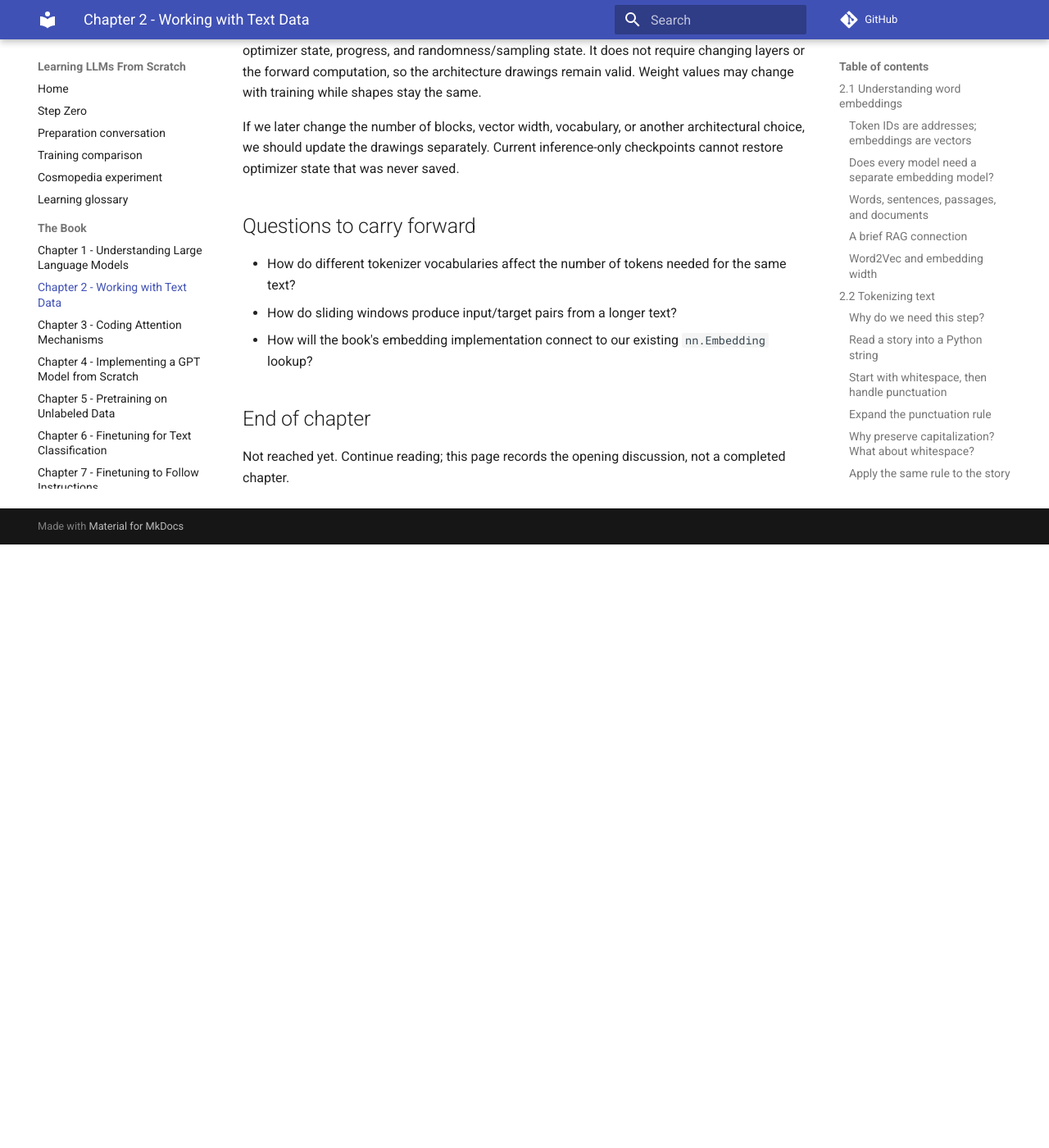
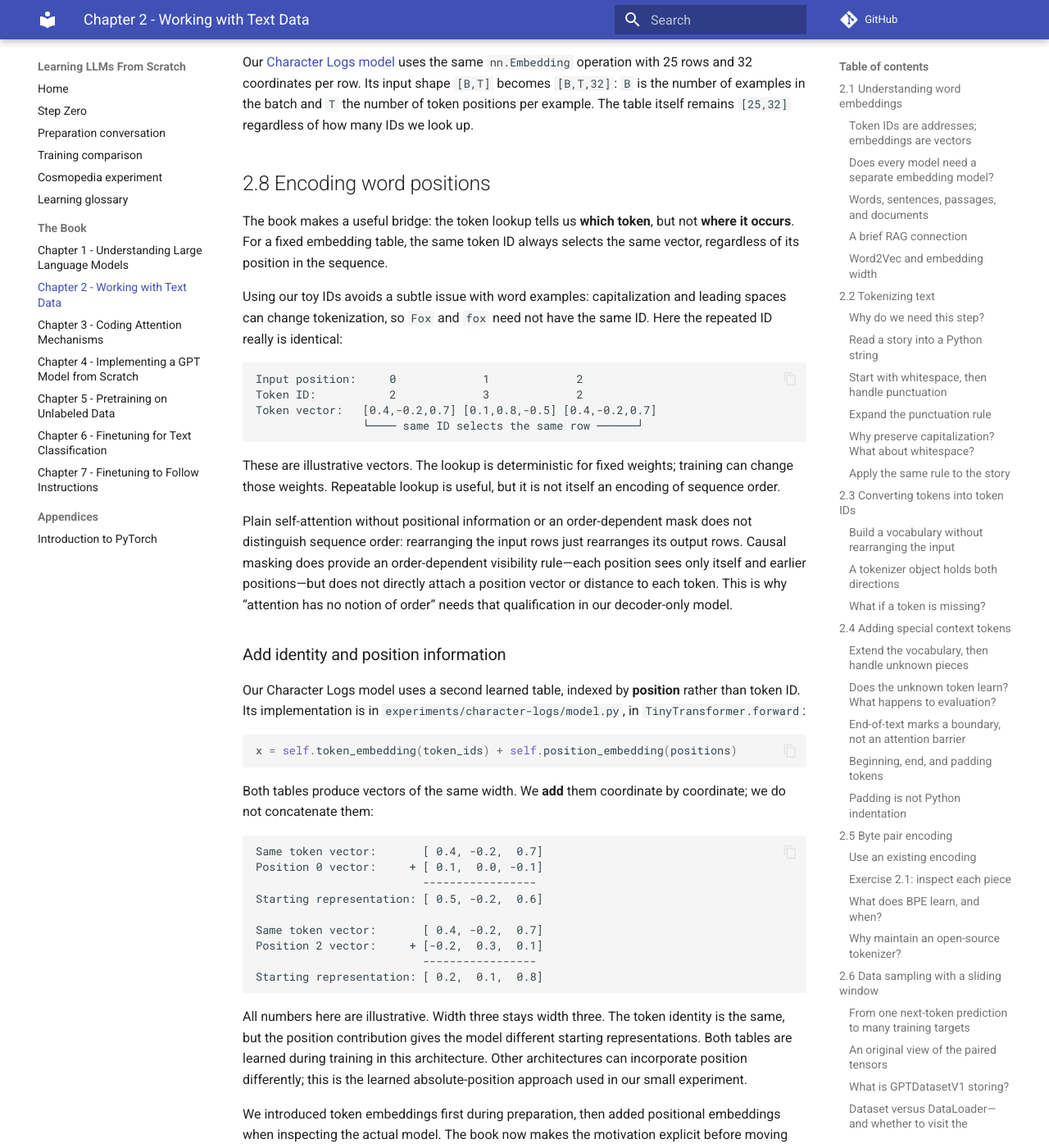
Before and after one commit to kantarcise/learning-llms, an MkDocs documentation site: the page built from docs/chapters/02-working-with-text-data.md, in a window 1280 px wide and 1400 px high, scrolled down 28035 px. Shown: the whole window at 82% size. Built offline with MkDocs 1.6.1 and Material for MkDocs 9.7.7, drawn with Linux system fonts in a browser that asks for light colours; comment, search, counter and statistics services are not loaded; before the commit the page ends 28699 px from its top, so only the background shows below that; some of the changed text lies outside the part shown.

Commit message:
Introduce positional embeddings and model-specific token tables

````diff
--- a/docs/chapters/02-working-with-text-data.md
+++ b/docs/chapters/02-working-with-text-data.md
@@ -1,6 +1,6 @@
 # Chapter 2 — Working with Text Data
 
-Status: reading in progress. Notes cover sections 2.1–2.6 and the opening embedding-table walkthrough in 2.7. Exercise 2.2 has a guided solution; no exercises are recorded as independently completed. Section 2.8 is still ahead.
+Status: reading in progress. Notes cover sections 2.1–2.6 and the opening embedding-table walkthrough in 2.7. Exercise 2.2 has a guided solution; no exercises are recorded as independently completed. Section 2.8 now introduces why position information is needed; the rest of the section is still ahead.
 
 These notes follow Sebastian Raschka's *Build a Large Language Model (From Scratch)*, with explanations from our discussion and links to our experiments. See the [author's Chapter 2 code](https://github.com/rasbt/LLMs-from-scratch/tree/main/ch02).
 
@@ -822,6 +822,12 @@
 
 That is shape `[2,3]`, not one flattened six-number vector. Repeating an ID selects the same row at this stage; position information and contextual transformations come later.
 
+### Same tokenizer, different model embeddings
+
+**The same tokenizer can be used and token IDs can be the same, but each model has its own learned embedding table.** The tokenizer maps text to IDs; the model maps those IDs to its own learned vectors. Separately trained models can have different values and different vector widths even when their token-to-ID mapping is identical. Models initialized from the same checkpoint may initially share the same values, so different model instances do not necessarily imply different numbers.
+
+Within one model, embedding values also change across training checkpoints. During ordinary inference the stored table stays fixed, while the contextual representations produced by transformer blocks depend on the input.
+
 ### What does greater width buy us?
 
 “More granular” is an understandable intuition, but **more representational capacity** is more precise. Increasing width gives the model more learned coordinates to represent each token and increases the size of many later weight matrices. It does not subdivide tokens into finer pieces, and the coordinates do not have manually assigned meanings. Greater width costs memory and computation and does not guarantee better results.
@@ -832,7 +838,46 @@
 
 ## 2.8 Encoding word positions
 
-Notes to come as we read this section.
+The book makes a useful bridge: the token lookup tells us **which token**, but not **where it occurs**. For a fixed embedding table, the same token ID always selects the same vector, regardless of its position in the sequence.
+
+Using our toy IDs avoids a subtle issue with word examples: capitalization and leading spaces can change tokenization, so `Fox` and `fox` need not have the same ID. Here the repeated ID really is identical:
+
+```text
+Input position:     0             1             2
+Token ID:           2             3             2
+Token vector:   [0.4,-0.2,0.7] [0.1,0.8,-0.5] [0.4,-0.2,0.7]
+                └──── same ID selects the same row ──────┘
+```
+
+These are illustrative vectors. The lookup is deterministic for fixed weights; training can change those weights. Repeatable lookup is useful, but it is not itself an encoding of sequence order.
+
+Plain self-attention without positional information or an order-dependent mask does not distinguish sequence order: rearranging the input rows just rearranges its output rows. Causal masking does provide an order-dependent visibility rule—each position sees only itself and earlier positions—but does not directly attach a position vector or distance to each token. This is why “attention has no notion of order” needs that qualification in our decoder-only model.
+
+### Add identity and position information
+
+Our Character Logs model uses a second learned table, indexed by **position** rather than token ID. Its implementation is in `experiments/character-logs/model.py`, in `TinyTransformer.forward`:
+
+```python
+x = self.token_embedding(token_ids) + self.position_embedding(positions)
+```
+
+Both tables produce vectors of the same width. We **add** them coordinate by coordinate; we do not concatenate them:
+
+```text
+Same token vector:       [ 0.4, -0.2,  0.7]
+Position 0 vector:     + [ 0.1,  0.0, -0.1]
+                         -----------------
+Starting representation: [ 0.5, -0.2,  0.6]
+
+Same token vector:       [ 0.4, -0.2,  0.7]
+Position 2 vector:     + [-0.2,  0.3,  0.1]
+                         -----------------
+Starting representation: [ 0.2,  0.1,  0.8]
+```
+
+All numbers here are illustrative. Width three stays width three. The token identity is the same, but the position contribution gives the model different starting representations. Both tables are learned during training in this architecture. Other architectures can incorporate position differently; this is the learned absolute-position approach used in our small experiment.
+
+We introduced token embeddings first during preparation, then added positional embeddings when inspecting the actual model. The book now makes the motivation explicit before moving further into attention.
 
 ## Connection to our experiment tooling: checkpoints
 
````
